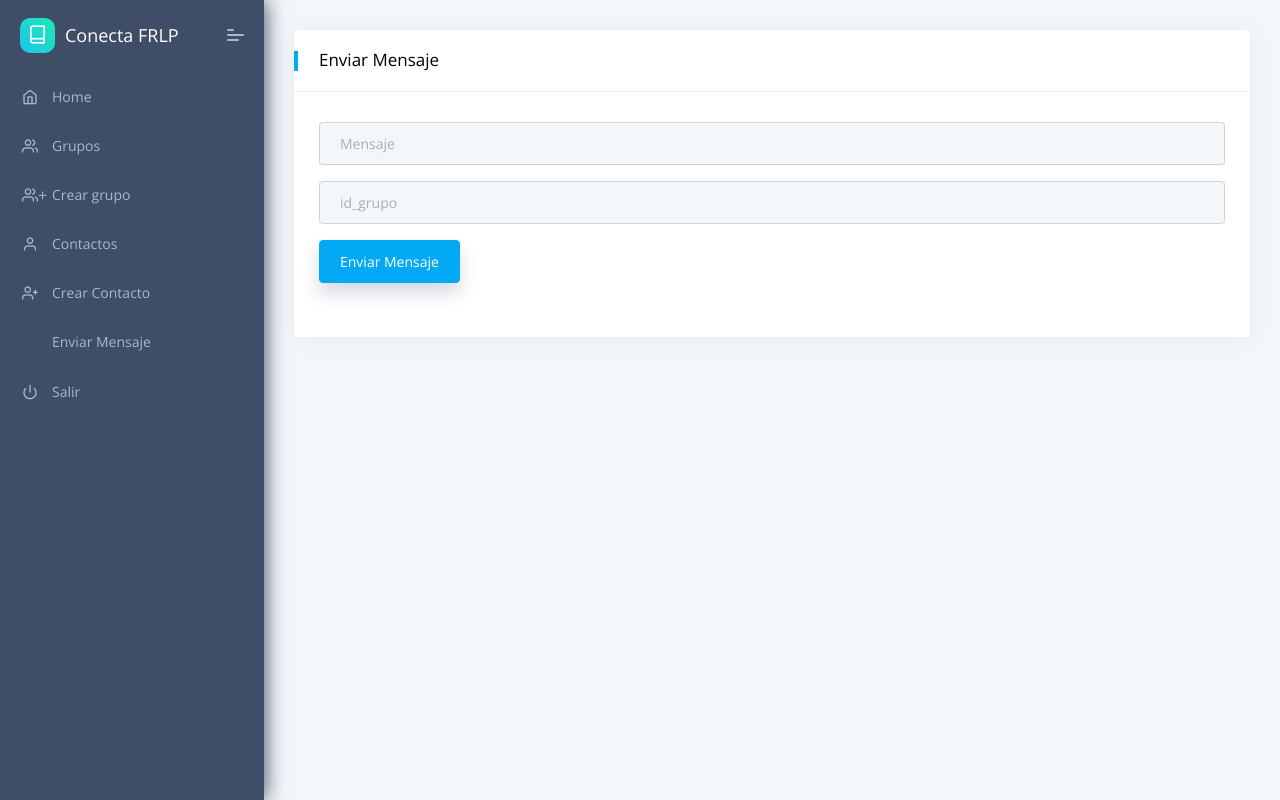
After one commit to diegomeretta/conectafrlp, a Django app: page /sendmessage in a window 1280 px wide. The commit adds this page. Run offline with Django 3.2, Linux system fonts and the light colour scheme; the visitor is signed in with stand-in values (Sample User, id 1); some libraries are stand-ins or nearby versions.

Commit message:
* Add message send

```diff
--- a/app/forms.py
+++ b/app/forms.py
@@ -1,5 +1,5 @@
 from django.forms import ModelForm, TextInput, Select
-from .models import Usuario, Group, Contact
+from .models import Usuario, Group, Contact, Message
 
 class AltaUsuarioForm(ModelForm):
     class Meta:
@@ -64,3 +64,18 @@ class CreateContactForm(ModelForm):
                 "class": "form-control"
             })
         }
+
+class SendMessageForm(ModelForm):
+    class Meta:
+        model = Message
+        fields = ["text_message", "id_group"]
+        widgets = {
+            'text_message': TextInput(attrs={
+                "placeholder" : "Mensaje",
+                "class": "form-control"
+            }),
+            'id_group': TextInput(attrs={
+                "placeholder" : "id_grupo",
+                "class": "form-control"
+            })
+        }
--- a/app/models.py
+++ b/app/models.py
@@ -52,3 +52,7 @@ class Group(models.Model):
     comision = models.CharField(max_length=32, default="")
     subject = models.CharField(max_length=50, default="")
     current_year = models.IntegerField(default=datetime.datetime.now().year)
+
+class Message(models.Model):
+    text_message = models.CharField(max_length=32)
+    id_group = models.CharField(max_length=32)
--- a/app/urls.py
+++ b/app/urls.py
@@ -20,4 +20,5 @@ urlpatterns = [
     path('getgroups', views.get_groups, name='getgroups'),
     path('createcontact', views.create_contact, name='createcontact'),
     path('getcontacts', views.get_contacts, name='getcontacts'),
+    path('sendmessage', views.send_message, name='sendmessage'),
 ]
--- a/app/views.py
+++ b/app/views.py
@@ -9,14 +9,16 @@ from django.shortcuts import render, get_object_or_404, redirect
 from django.template import loader
 from django.http import HttpResponse
 from django import template
-from .forms import AltaUsuarioForm, AltaGrupoForm, CreateContactForm
+from .forms import AltaUsuarioForm, AltaGrupoForm, CreateContactForm, SendMessageForm
 from .models import Group, Usuario, Contact, Rol
 from os import system
+import os
 
 @login_required(login_url="/login/")
 def index(request):
     usuarios = Usuario.objects.filter(username=request.user.username)
-    if usuarios.first():
+    usuario = usuarios.first()
+    if usuario:
         return render(request, "index.html")
     else:
         form = AltaUsuarioForm(request.POST or None)
@@ -103,3 +105,27 @@ def get_contacts(request):
         c.rol_description = rol.description
 
     return render(request, "get-contacts.html", {'contacts' : contactos })
+
+@login_required(login_url="/login/")
+def send_message(request):
+
+    if request.method == "POST":
+        form = SendMessageForm(request.POST)
+        if form.is_valid():
+            usuarios = Usuario.objects.filter(username=request.user.username)
+            usuario = usuarios.first()
+            texto = request.POST.get('text_message')
+            grupo = request.POST.get('id_group')
+            mensaje = texto.replace(" ", "_")
+            comando = "python mensaje.py " + usuario.api_id + " " + usuario.api_hash + " " + str(grupo) + " " + mensaje
+            print(comando)
+            respuesta = os.system(comando)
+
+            return redirect('/sendmessage')
+        else:
+            form = SendMessageForm()
+
+        return render(request, "send-message.html", { 'form' : form })
+    elif request.method == "GET":
+        form = SendMessageForm(request.POST or None)
+        return render(request, "send-message.html", { 'form' : form })
--- a/core/templates/includes/navigation-menu.html
+++ b/core/templates/includes/navigation-menu.html
@@ -49,6 +49,14 @@
                             <span class="pcoded-mtext">Crear Contacto</span>
                         </a>
                     </li>
+                    <li class="{% active 'createcontact' %}" class="nav-item">
+                        <a href="sendmessage" class="nav-link">
+                            <span class="pcoded-micon">
+                                <i class="feather mail"></i>
+                            </span>
+                            <span class="pcoded-mtext">Enviar Mensaje</span>
+                        </a>
+                    </li>
                     <li class="nav-item">
                         <a href={% url 'logout' %} class="nav-link">
                             <span class="pcoded-micon">
--- /dev/null
+++ b/core/templates/send-message.html
@@ -0,0 +1,52 @@
+{% extends "layouts/base.html" %}
+
+{% block title %} Home {% endblock %}
+
+<!-- Specific CSS goes HERE -->
+{% block stylesheets %}{% endblock stylesheets %}
+
+{% block content %}
+
+    <div class="pcoded-content">
+        <div class="pcoded-inner-content">
+            <!-- [ breadcrumb ] start -->
+
+            <!-- [ breadcrumb ] end -->
+            <div class="main-body">
+                <div class="page-wrapper">
+                    <!-- [ Main Content ] start -->
+                    <div class="row">
+                        <div class="col-md-12 col-xl-12">
+                            <div class="card">
+                                <div class="card-header">
+                                    <h5>Enviar Mensaje</h5>
+                                </div>
+                                <div class="card-body">
+                                    <form role="form" method="post" action="">
+
+                                        {% csrf_token %}
+
+                                        <div class="input-group mb-3">
+                                            {{ form.text_message }}
+                                        </div>
+
+                                        <div class="input-group mb-3">
+                                            {{ form.id_group }}
+                                        </div>
+
+                                        <button type="submit" class="btn btn-primary shadow-2 mb-4">Enviar Mensaje</button>
+                                    </form>
+                                </div>
+                            </div>
+                        </div>
+                    </div>
+                    <!-- [ Main Content ] end -->
+                </div>
+            </div>
+        </div>
+    </div>
+
+    {% endblock content %}
+
+<!-- Specific Page JS goes HERE  -->
+{% block javascripts %}{% endblock javascripts %}
```
Also changed, not shown: POC-pytogram.py (deleted, +0 -9 lines), mensaje.py (added, +12 -0 lines), 1 other file.
